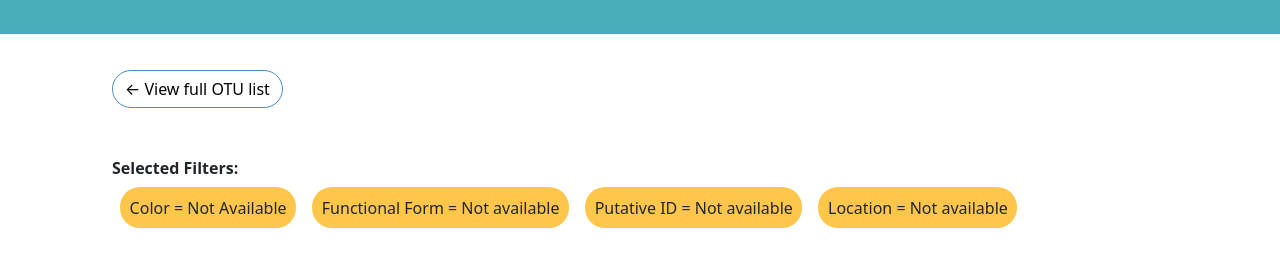
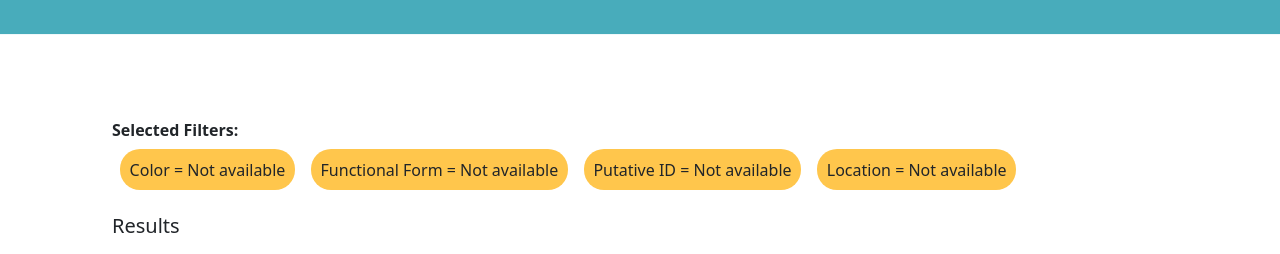
Before and after one commit to Geez-l/sponge-database, a Next.js app: page /result in a window 1280 px wide. Shown: the part 310-564 px from the top of the page. Built offline with nearby package versions, Linux system fonts and the light colour scheme; no server answers.

Commit message:
fixed results page back button

```diff
--- a/src/app/result/page.tsx
+++ b/src/app/result/page.tsx
@@ -33,7 +33,7 @@ export default function ResultPage() {
   const [searchTerm, setSearchTerm] = useState(searchParam);
   const router = useRouter();
 
-  const color = searchParams.get("color") || "Not Available";
+  const color = searchParams.get("color") || "Not available";
   const functionalForm = searchParams.get("functional_form") || "Not available";
   const putativeID = searchParams.get("putative_id") || "Not available";
   const location = searchParams.get("location") || "Not available";
@@ -56,7 +56,7 @@ export default function ResultPage() {
         }
       } else {
         const params = new URLSearchParams();
-        if (color !== "Not Available") params.append("color", color);
+        if (color !== "Not available") params.append("color", color);
         if (functionalForm !== "Not available")
           params.append("functional_form", functionalForm);
         if (putativeID !== "Not available")
@@ -93,14 +93,23 @@ export default function ResultPage() {
     )
   );
 
+console.log("SearchParam:", `"${searchParam}"`); console.log("Searchterm:", `"${searchTerm}"`);
+console.log("Color:", color);
+console.log("Location:", location);
+console.log("FunctionalForm:", functionalForm);
+console.log("PutativeID:", putativeID);
+
+
   // For button to full otu list
   const hasSearchOrFilters =
-    searchParam !== "" ||
-    !searchTerm ||
+    searchParam.trim() !== "" ||
+    searchTerm.trim() !== ""||
     color !== "Not available" ||
     location !== "Not available" ||
     functionalForm !== "Not available" ||
     putativeID !== "Not available";
+
+console.log("hasSearchOrFilters:", hasSearchOrFilters);
 
   const handleResetToUnfiltered = () => {
     setSearchTerm("");
```
